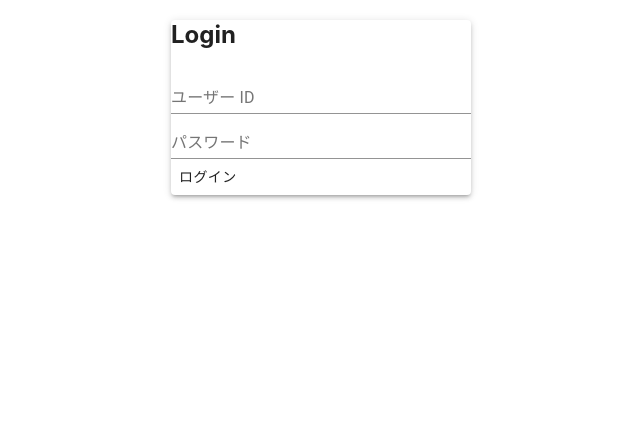
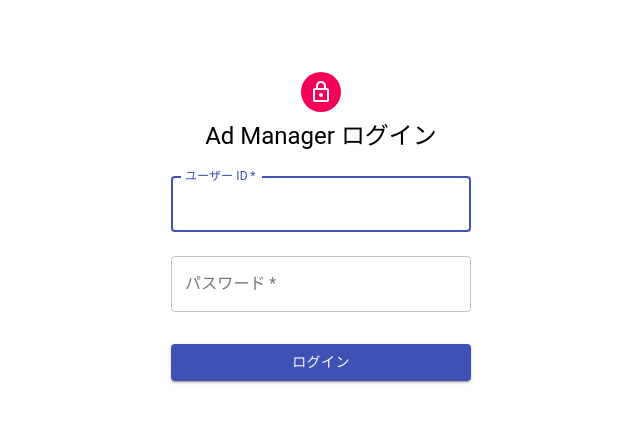
Before and after one commit to yuk1ty/ad-manager-client, a React (Create React App) app: page /login in a window 1280 px wide. Shown: the top 422 px of the page, without its empty margins (319-959 px from the left). Built offline with nearby package versions, Linux system fonts and the light colour scheme.

Commit message:
Add right bottom buttons for editing and deleting

```diff
--- a/src/components/header/Header.tsx
+++ b/src/components/header/Header.tsx
@@ -9,6 +9,12 @@ const useStyles = makeStyles((theme) => ({
     "& > * + *": {
       marginLeft: theme.spacing(2),
     },
+  },
+  logo: {
+    marginRight: theme.spacing(3),
+  },
+  naviMenuLink: {
+    cursor: "pointer",
   },
 }));
 
@@ -22,7 +28,7 @@ export function Header() {
     <>
       <AppBar position="static">
         <Toolbar>
-          <Typography variant="h6" className={classes.root}>
+          <Typography variant="h6" className={classes.logo}>
             Ad Manager
           </Typography>
           <Typography className={classes.root}>
@@ -31,24 +37,28 @@ export function Header() {
                 <Link
                   onClick={() => history.push("/users/list")}
                   color="inherit"
+                  className={classes.naviMenuLink}
                 >
                   ユーザー管理
                 </Link>
                 <Link
                   onClick={() => history.push("/agencies/list")}
                   color="inherit"
+                  className={classes.naviMenuLink}
                 >
                   代理店管理
                 </Link>
                 <Link
                   onClick={() => history.push("/advertisers/list")}
                   color="inherit"
+                  className={classes.naviMenuLink}
                 >
                   広告主管理
                 </Link>
                 <Link
                   onClick={() => history.push("/campaigns/list")}
                   color="inherit"
+                  className={classes.naviMenuLink}
                 >
                   キャンペーン管理
                 </Link>
--- a/src/pages/adGroups/view/AdGroupView.tsx
+++ b/src/pages/adGroups/view/AdGroupView.tsx
@@ -17,10 +17,14 @@ import {
   TableCell,
   TableBody,
   Button,
+  Box,
+  Tooltip,
+  Fab,
 } from "@material-ui/core";
 import { SessionRepository } from "../../../context/session";
 import { useAxios } from "../../../context/axios";
 import { DeliverySwitchBadge } from "../../../components/badges/DeliverySwitchBadge";
+import { Edit, Delete } from "@material-ui/icons";
 
 const useStyles = makeStyles((theme: Theme) =>
   createStyles({
@@ -34,6 +38,14 @@ const useStyles = makeStyles((theme: Theme) =>
     adMenu: {
       textAlign: "right",
       margin: theme.spacing(0, 0, 2, 0),
+    },
+    absolute: {
+      position: "fixed",
+      bottom: theme.spacing(2),
+      right: theme.spacing(3),
+    },
+    opsBtn: {
+      right: theme.spacing(2),
     },
   })
 );
@@ -77,10 +89,36 @@ export function AdGroupView() {
     }
   }
 
+  function transitToEditPage() {
+    history.push(`/ad-groups/${id}/edit`);
+  }
+
+  async function removeCampaign() {
+    await axios(session)
+      .delete(`/ad-groups/${id}`)
+      .then((res) => history.goBack());
+  }
+
   return (
     <>
       <Header />
       <StandardLayout title="広告グループ詳細">
+        <Box className={classes.absolute} component="div">
+          <Tooltip title="編集" aria-label="add">
+            <Fab
+              color="default"
+              className={classes.opsBtn}
+              onClick={transitToEditPage}
+            >
+              <Edit />
+            </Fab>
+          </Tooltip>
+          <Tooltip title="削除" aria-label="add">
+            <Fab color="secondary" onClick={removeCampaign}>
+              <Delete />
+            </Fab>
+          </Tooltip>
+        </Box>
         <Paper elevation={3} className={classes.inner}>
           <Grid container spacing={3}>
             <Grid item xs={3}>
@@ -121,6 +159,18 @@ export function AdGroupView() {
             </Grid>
             <Grid item xs={9}>
               {/* もし可能なら、ダイアログで登録したセグメントを表示できるようにしたい */}
+            </Grid>
+            <Grid item xs={3}>
+              作成日時
+            </Grid>
+            <Grid item xs={9}>
+              {adGroup.createdAt}
+            </Grid>
+            <Grid item xs={3}>
+              更新日時
+            </Grid>
+            <Grid item xs={9}>
+              {adGroup.updatedAt}
             </Grid>
           </Grid>
         </Paper>
--- a/src/pages/campaigns/view/CampaignView.tsx
+++ b/src/pages/campaigns/view/CampaignView.tsx
@@ -113,18 +113,32 @@ export function CampaignView() {
     return campaign.deliveryStatus === 4;
   }
 
+  function transitToEditPage() {
+    history.push(`/campaigns/${id}/edit`);
+  }
+
+  async function removeCampaign() {
+    await axios(session)
+      .delete(`/campaigns/${id}`)
+      .then((res) => history.push("/campaigns/list"));
+  }
+
   return (
     <>
       <Header />
       <StandardLayout title="キャンペーン詳細">
         <Box className={classes.absolute} component="div">
           <Tooltip title="編集" aria-label="add">
-            <Fab color="default" className={classes.opsBtn}>
+            <Fab
+              color="default"
+              className={classes.opsBtn}
+              onClick={transitToEditPage}
+            >
               <Edit />
             </Fab>
           </Tooltip>
           <Tooltip title="削除" aria-label="add">
-            <Fab color="secondary">
+            <Fab color="secondary" onClick={removeCampaign}>
               <Delete />
             </Fab>
           </Tooltip>
@@ -210,6 +224,18 @@ export function CampaignView() {
               {campaign.deliveryEndAt}
               {" まで"}
             </Grid>
+            <Grid item xs={3}>
+              作成日時
+            </Grid>
+            <Grid item xs={9}>
+              {campaign.createdAt}
+            </Grid>
+            <Grid item xs={3}>
+              更新日時
+            </Grid>
+            <Grid item xs={9}>
+              {campaign.updatedAt}
+            </Grid>
           </Grid>
         </Paper>
 
@@ -236,8 +262,7 @@ export function CampaignView() {
               <TableRow>
                 <TableCell>#</TableCell>
                 <TableCell>広告グループ名</TableCell>
-                <TableCell>配信開始日</TableCell>
-                <TableCell>配信終了日</TableCell>
+                <TableCell>配信期間</TableCell>
                 <TableCell>作成日時</TableCell>
               </TableRow>
             </TableHead>
@@ -251,8 +276,11 @@ export function CampaignView() {
                         {adGroup.name}
                       </Link>
                     </TableCell>
-                    <TableCell>{adGroup.deliveryStartAt}</TableCell>
-                    <TableCell>{adGroup.deliveryEndAt}</TableCell>
+                    <TableCell>
+                      {adGroup.deliveryStartAt}
+                      {" 〜 "}
+                      {adGroup.deliveryEndAt}
+                    </TableCell>
                     <TableCell>{adGroup.createdAt}</TableCell>
                   </TableRow>
                 ))}
--- a/src/pages/login/Login.tsx
+++ b/src/pages/login/Login.tsx
@@ -1,18 +1,52 @@
 import React, { useState } from "react";
 import "./Login.css";
 import { useHistory } from "react-router-dom";
-import { Button, TextField, Paper } from "@material-ui/core";
+import {
+  Button,
+  TextField,
+  Typography,
+  makeStyles,
+  Theme,
+  createStyles,
+  Avatar,
+} from "@material-ui/core";
 import { useCookies } from "react-cookie";
 import { useAxios } from "../../context/axios";
+import { LockOutlined } from "@material-ui/icons";
+import Alert from "@material-ui/lab/Alert";
 
 interface LoginForm {
   userId: string;
   password: string;
 }
 
+const useStyles = makeStyles((theme: Theme) =>
+  createStyles({
+    paper: {
+      marginTop: theme.spacing(8),
+      display: "flex",
+      flexDirection: "column",
+      alignItems: "center",
+    },
+    avatar: {
+      margin: theme.spacing(1),
+      backgroundColor: theme.palette.secondary.main,
+    },
+    form: {
+      width: "100%",
+      marginTop: theme.spacing(1),
+    },
+    submit: {
+      margin: theme.spacing(3, 0, 2),
+    },
+  })
+);
+
 export function Login() {
+  const classes = useStyles();
   const history = useHistory();
   const [cookies, setCookie] = useCookies([""]);
+  const [errors, setErrors] = useState<string[]>([]);
 
   const [userId, setUserId] = useState("");
   const [password, setPassword] = useState("");
@@ -25,33 +59,69 @@ export function Login() {
         userId: userId,
         password: password,
       })
-      .then((res) => setCookie("x-adm-session", res.data.session));
+      .then((res) => {
+        setCookie("x-adm-session", res.data.session);
         history.push("/");
+      })
+      .catch((err) => {
+        const res = err.response;
+        setErrors(res.data.errors);
+      });
   };
 
   return (
     <div className="login-form">
-      <Paper elevation={3}>
-        <h2>Login</h2>
+      <div className={classes.paper}>
+        <Avatar className={classes.avatar}>
+          <LockOutlined />
+        </Avatar>
+        <Typography component="h1" variant="h5">
+          Ad Manager ログイン
+        </Typography>
+        <form className={classes.form} noValidate>
+          {errors.length !== 0 &&
+            errors.map((err) => (
+              <Alert key={err} severity="error">
+                {err}
+              </Alert>
+            ))}
           <TextField
+            variant="outlined"
+            margin="normal"
+            required
+            fullWidth
+            id="user_id"
             label="ユーザー ID"
-          fullWidth
-          name="name"
+            name="user_id"
+            autoComplete="ユーザー ID"
             value={userId}
-          size="small"
+            autoFocus
             onChange={(e) => setUserId(e.target.value)}
           />
           <TextField
-          label="パスワード"
+            variant="outlined"
+            margin="normal"
+            required
             fullWidth
             name="password"
+            label="パスワード"
             type="password"
+            id="password"
             value={password}
-          size="small"
+            autoComplete="current-password"
             onChange={(e) => setPassword(e.target.value)}
           />
-        <Button onClick={doLogin}>ログイン</Button>
-      </Paper>
+          <Button
+            fullWidth
+            variant="contained"
+            color="primary"
+            className={classes.submit}
+            onClick={doLogin}
+          >
+            ログイン
+          </Button>
+        </form>
+      </div>
     </div>
   );
 }
```
Also changed, not shown: src/pages/ads/view/AdView.tsx (+52 -9 lines). Lines whose indentation alone changed are shown as unchanged.
